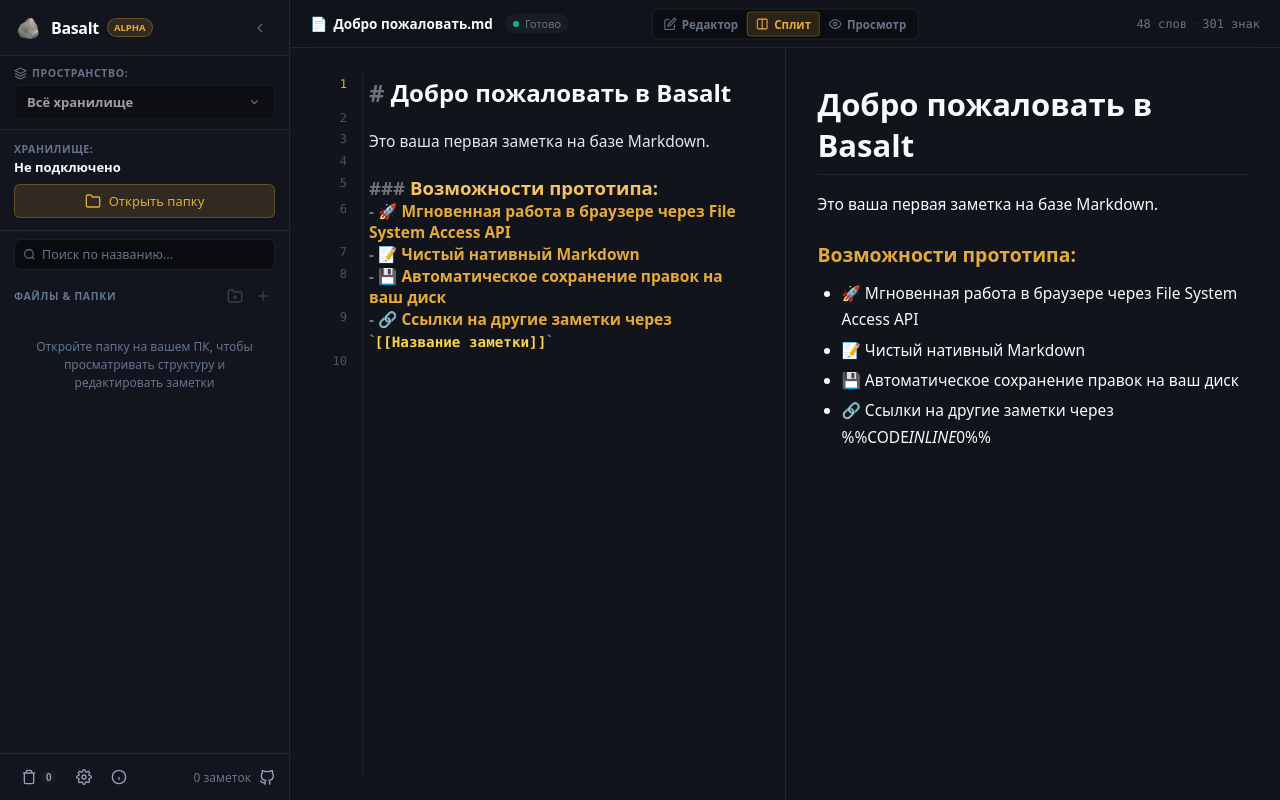
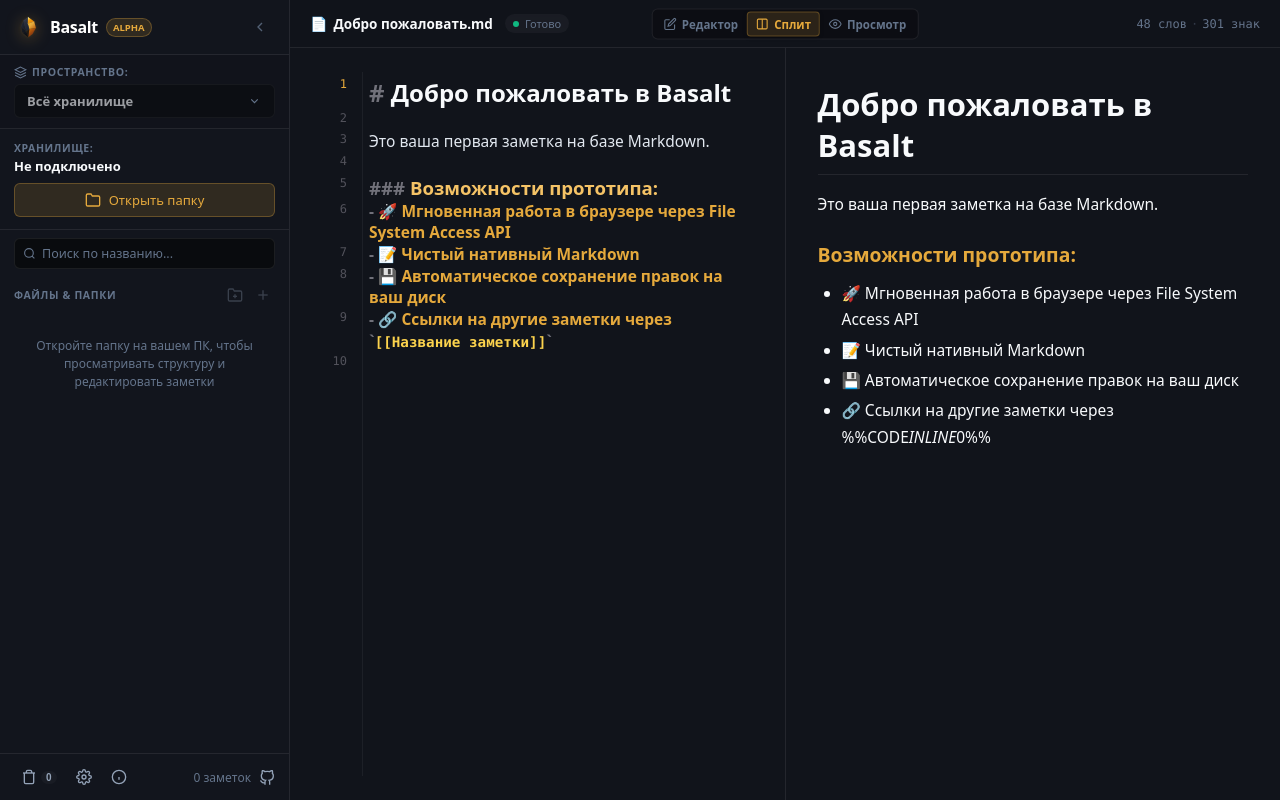
Before and after one commit to Da-Duck/Basalt, a website built with Vite: page index.html in a window 1280 px wide. Built offline with nearby package versions, Linux system fonts and the light colour scheme.

Commit message:
feat: minimalist faceted basalt crystal logo with ochre accents and updated favicon

```diff
--- a/index.html
+++ b/index.html
@@ -21,7 +21,9 @@
         <!-- Шапка панели с логотипом и кнопкой сворачивания -->
         <div class="sidebar-header">
           <div class="brand">
-            <span class="brand-icon">🪨</span>
+            <div class="brand-icon">
+              <img src="/logo.svg" alt="Basalt Logo" class="brand-logo-img" width="24" height="24" />
+            </div>
             <div class="brand-text">
               <span class="brand-name">Basalt</span>
               <span class="brand-badge">Alpha</span>
--- a/src/style.css
+++ b/src/style.css
@@ -157,7 +157,25 @@
 }
 
 .brand-icon {
-  font-size: 20px;
+  display: flex;
+  align-items: center;
+  justify-content: center;
+  width: 24px;
+  height: 24px;
+  flex-shrink: 0;
+}
+
+.brand-logo-img {
+  width: 24px;
+  height: 24px;
+  display: block;
+  filter: drop-shadow(0 2px 8px rgba(229, 169, 60, 0.35));
+  transition: transform 0.2s ease, filter 0.2s ease;
+}
+
+.brand:hover .brand-logo-img {
+  transform: scale(1.08);
+  filter: drop-shadow(0 3px 12px rgba(229, 169, 60, 0.55));
 }
 
 .brand-text {
```
Also changed, not shown: public/favicon.svg, public/logo.svg (added).
